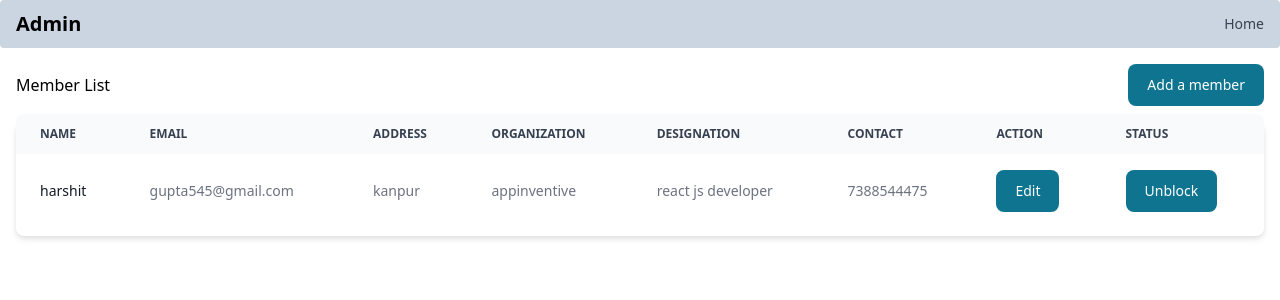
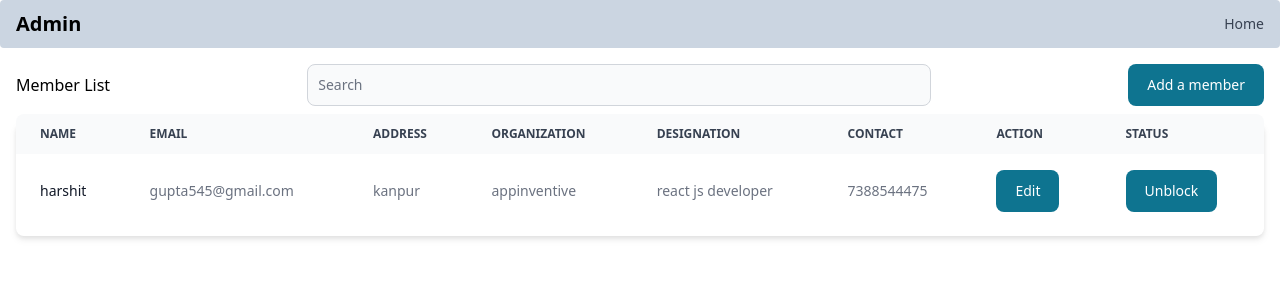
Before and after one commit to athleteharshit/quokka-task, a React (Vite) app: page /home in a window 1280 px wide. Shown: the top 300 px of the page. Built offline with nearby package versions, Linux system fonts and the light colour scheme.

Commit message:
add searching

```diff
--- a/src/components/member/member.tsx
+++ b/src/components/member/member.tsx
@@ -1,11 +1,11 @@
 import { useState } from 'react';
-import { Button } from 'flowbite-react';
-
+import { Button, TextInput } from 'flowbite-react';
 import TableContainer, { MemberList } from '../table-container/table.container';
 import getUniqueId from '../../utils/common.fun';
 import ModalContainer from '../modal/modal.container';
 
 function Member() {
+  const [inputSearch, setInputSearch] = useState('');
   const [modal, setModal] = useState(false);
   const [member, setMember] = useState({
     memberId: '',
@@ -81,14 +81,37 @@ function Member() {
     ]);
   };
 
+  const handleInputSearch = (event: React.ChangeEvent<HTMLInputElement>) => {
+    setInputSearch(event.target.value);
+  };
+
+  const filterSearchList = () => {
+    const newMemberList = memberList.filter((item) => {
+      if (inputSearch === '') return item;
+      if (item.name.toLowerCase().includes(inputSearch.toLowerCase())) {
+        return item;
+      }
+    });
+    return newMemberList;
+  };
+
   return (
     <div className="p-4">
       <div className="flex items-center justify-between">
         <h1>Member List</h1>
+        <TextInput
+          className="basis-1/2"
+          value={inputSearch}
+          onChange={handleInputSearch}
+          type="text"
+          name="inputSearch"
+          placeholder="Search"
+          required
+        />
         <Button onClick={handleModalOpen}>Add a member</Button>
       </div>
       <TableContainer
-        list={memberList}
+        list={filterSearchList()}
         handleEdit={handleEdit}
         handleStatus={handleStatus}
       />
```
